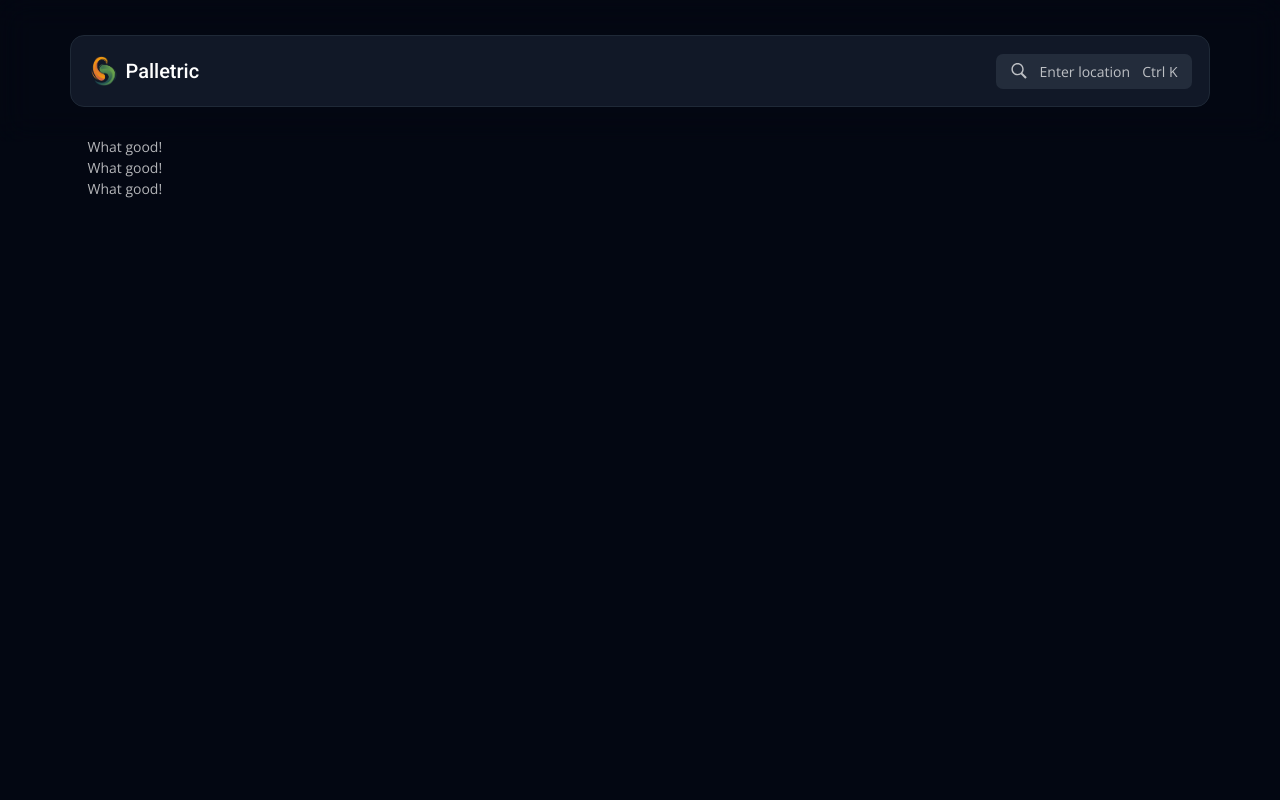
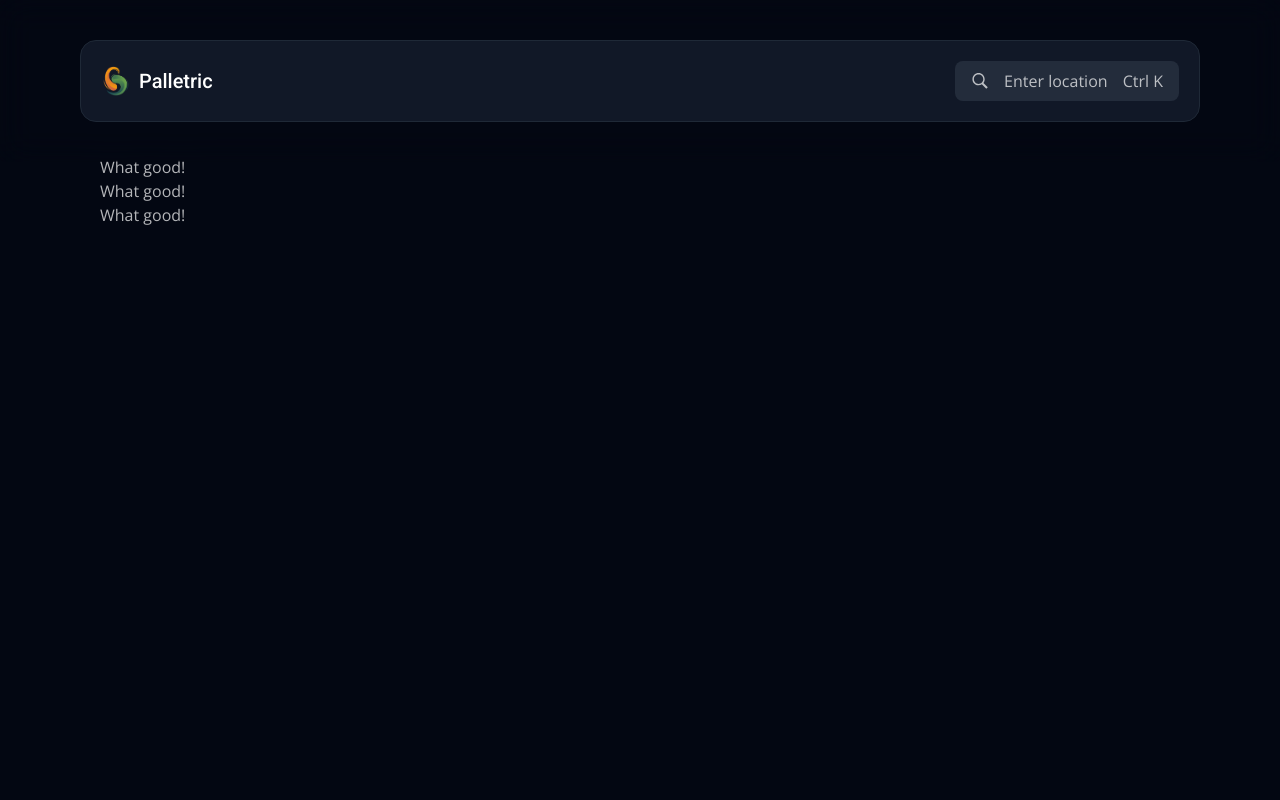
Before and after one commit to Joshardals/Palletric, a Next.js app: page / in a window 1280 px wide. Shown: the top 800 px of the page. Built offline with nearby package versions, Linux system fonts and the light colour scheme; no server answers.

Commit message:
initial commit

```diff
--- a/app/globals.css
+++ b/app/globals.css
@@ -68,7 +68,7 @@
 
 html,
 body {
-  @apply min-h-screen w-full bg-gray-950 font-sans text-[14px]
+  @apply min-h-screen w-full bg-gray-950 font-sans text-[16px] max-md:text-[15px]
   text-white/70 scroll-smooth p-0 m-0 select-none box-border;
 }
 
```
